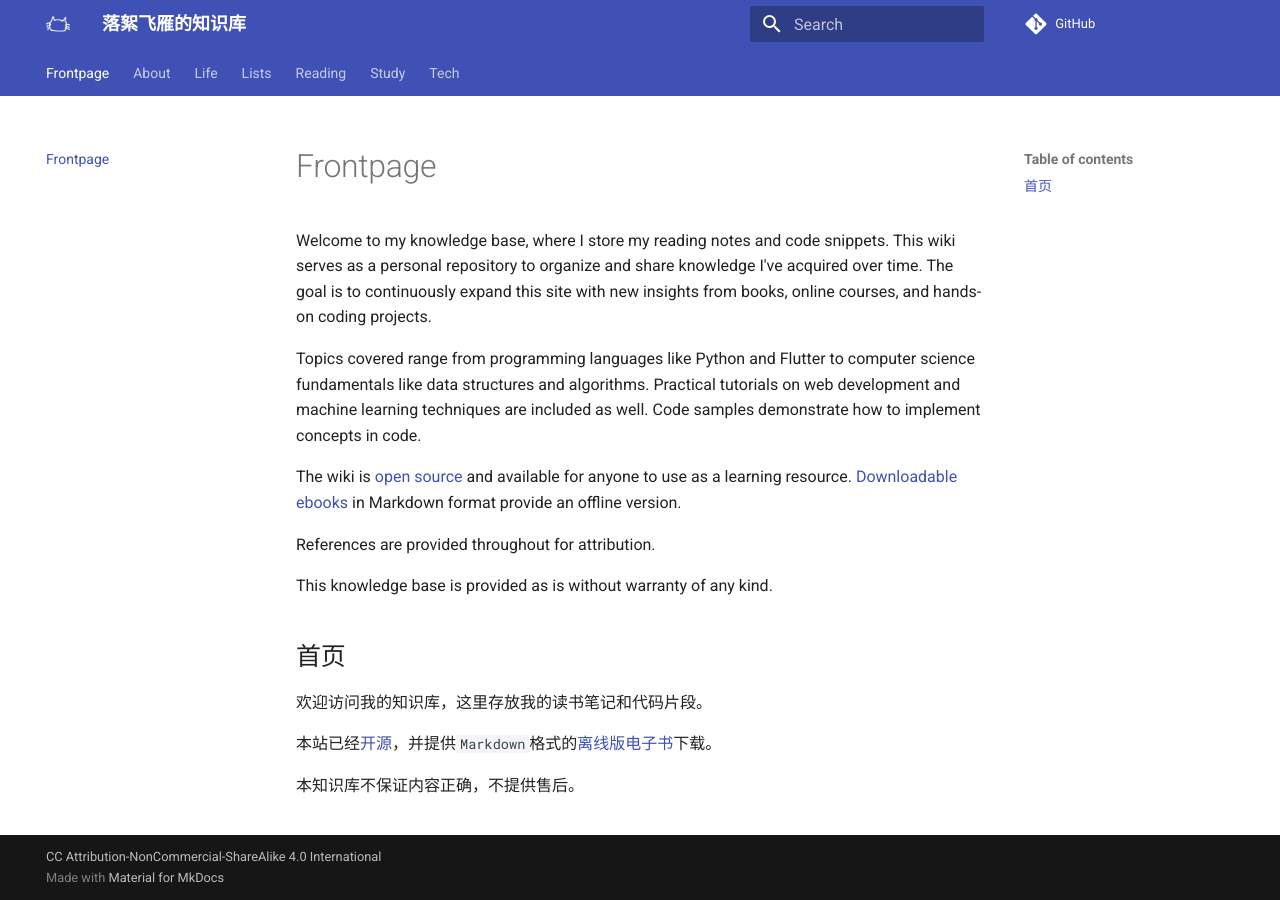
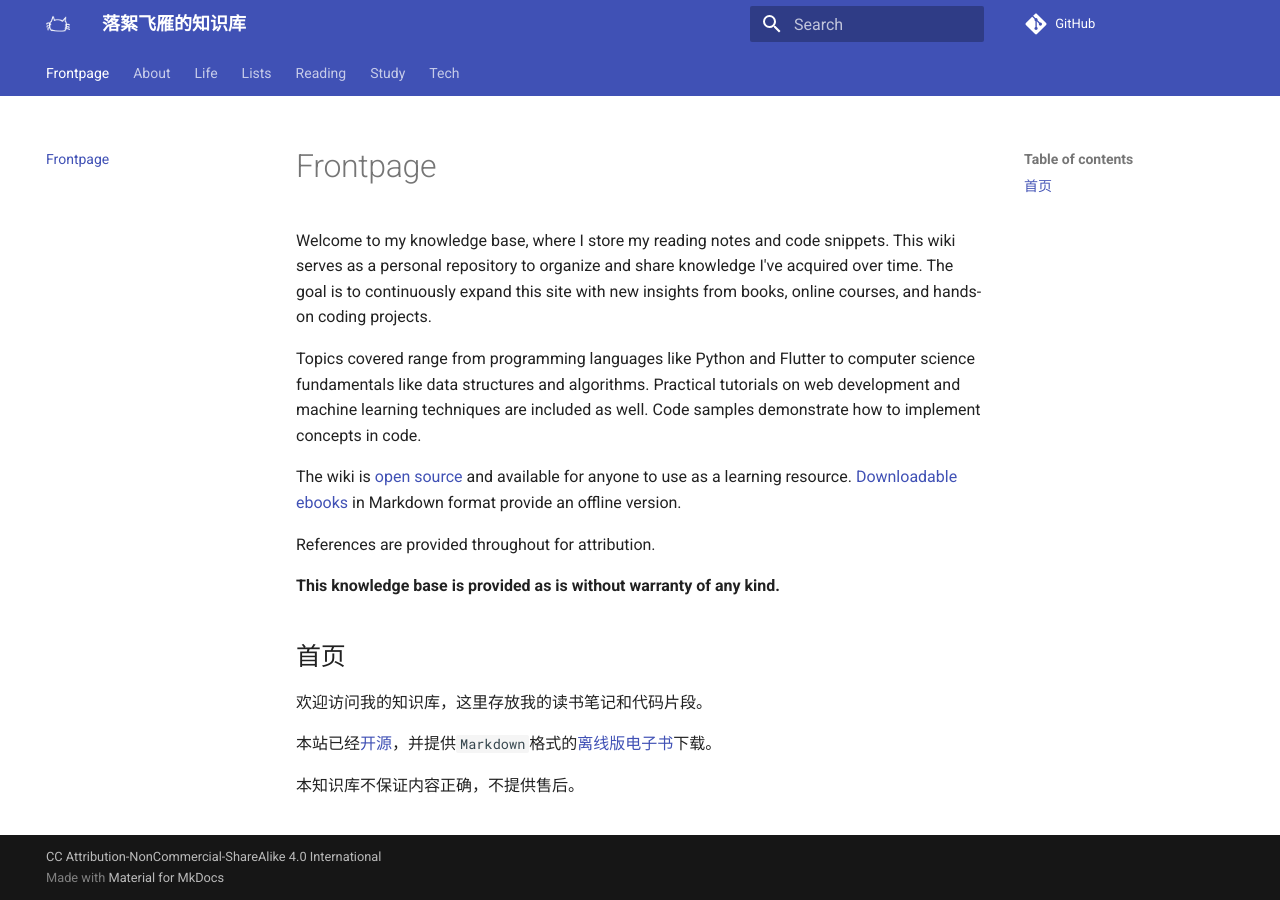
Before and after one commit to luoxufeiyan/wiki.luoxufeiyan.com, an MkDocs documentation site: the page built from docs/index.md, in a window 1280 px wide. Built offline with MkDocs 1.6.1 and Material for MkDocs 9.7.7, drawn with Linux system fonts in a browser that asks for light colours; comment, search, counter and statistics services are not loaded.

```diff
--- a/docs/index.md
+++ b/docs/index.md
@@ -8,9 +8,7 @@ The wiki is [open source](https://github.com/luoxufeiyan/wiki.luoxufeiyan.com/)
 
 References are provided throughout for attribution.
 
-This knowledge base is provided as is without warranty of any kind.
-
-
+**This knowledge base is provided as is without warranty of any kind.**
 
 ## 首页
 
```
